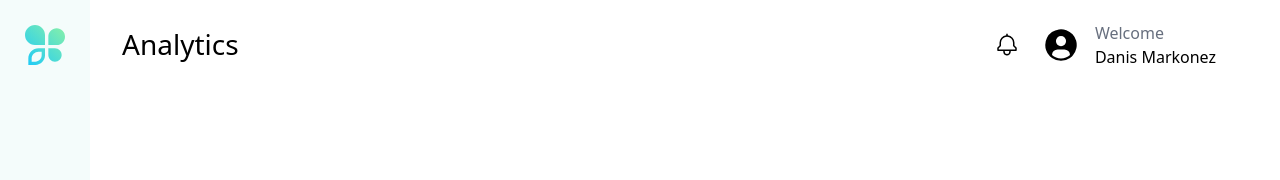
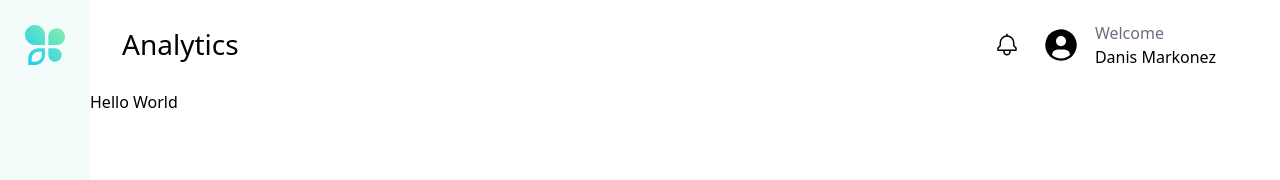
Before and after one commit to mocakbarmaulana/vue-zidy, a Vue app: page /chat in a window 1280 px wide. Shown: the top 180 px of the page. Built offline with nearby package versions, Linux system fonts and the light colour scheme; some icons are missing.

Commit message:
add page chat

```diff
--- a/src/router/index.js
+++ b/src/router/index.js
@@ -1,5 +1,6 @@
 import { createRouter, createWebHistory } from "vue-router"
 
+import Chat from "../views/Chat.vue"
 import Home from "../views/Home.vue"
 
 const routes = [
@@ -7,6 +8,11 @@ const routes = [
 		path: "/",
 		name: "Home",
 		component: Home,
+	},
+	{
+		path: "/chat",
+		name: "Chat",
+		component: Chat,
 	},
 ]
 
--- /dev/null
+++ b/src/views/Chat.vue
@@ -0,0 +1,9 @@
+<template>
+	<h1>Hello World</h1>
+</template>
+
+<script>
+export default {
+	name: "ChatView",
+}
+</script>
```
